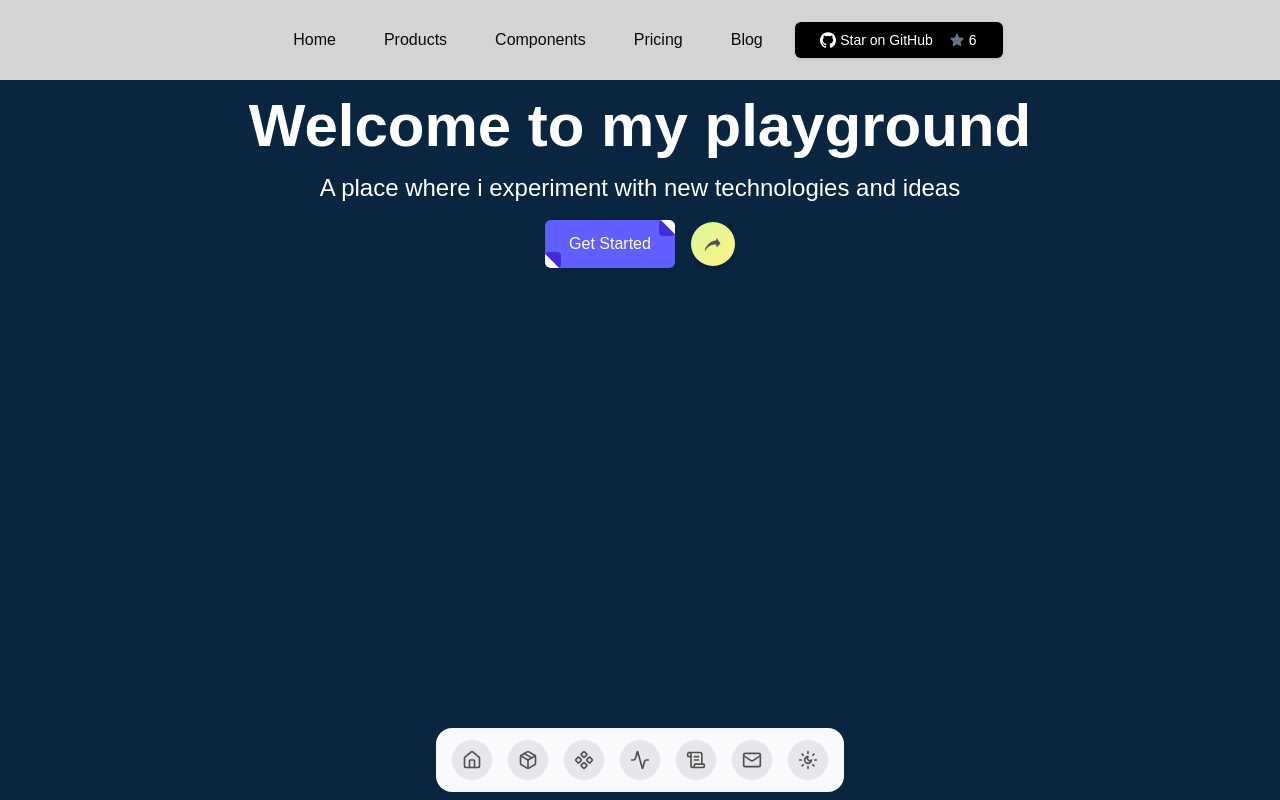
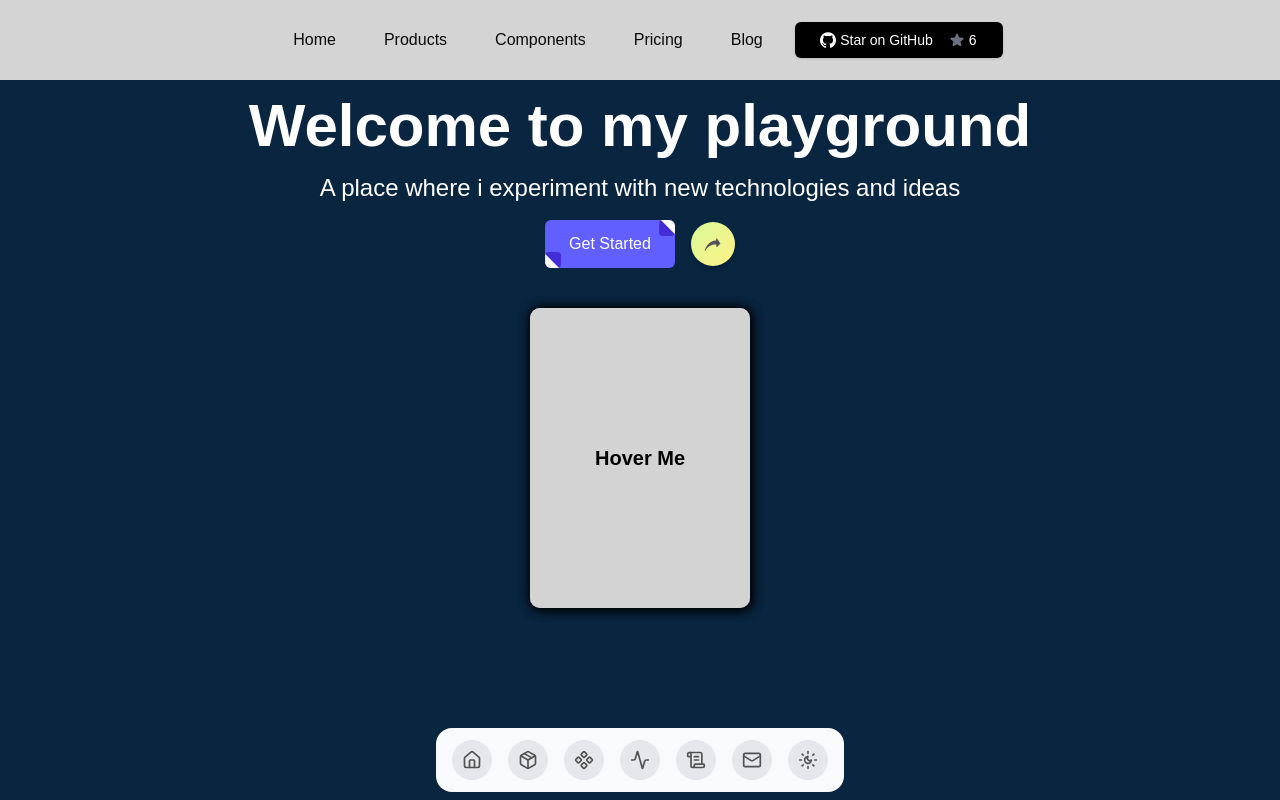
Before and after one commit to Niadul-Munna/playground-nextjs, a Next.js app: page / in a window 1280 px wide. Shown: the top 800 px of the page. Built offline with nearby package versions, Linux system fonts and the light colour scheme; no server answers.

Commit message:
refactor

```diff
--- a/src/components/heroSection.tsx
+++ b/src/components/heroSection.tsx
@@ -1,13 +1,14 @@
 import React from "react";
 import GetStartedButton from "./ui/get-started-btn";
 import Tooltip from "./ui/tool-tip";
+import BookCard from "./book-card";
 
 const HeroSection = () => {
   return (
     <div>
       <section className="bg-[#0A2540] h-screen">
         <div className="text-center  flex flex-col items-center justify-center ">
-          <div className="mt-4">
+          <div className="mt-4 mb-10">
             <h1 className="text-6xl text-white font-bold">
               Welcome to my playground
             </h1>
@@ -19,6 +20,7 @@ const HeroSection = () => {
               <Tooltip />
             </div>
           </div>
+          <BookCard />
         </div>
       </section>
     </div>
```
